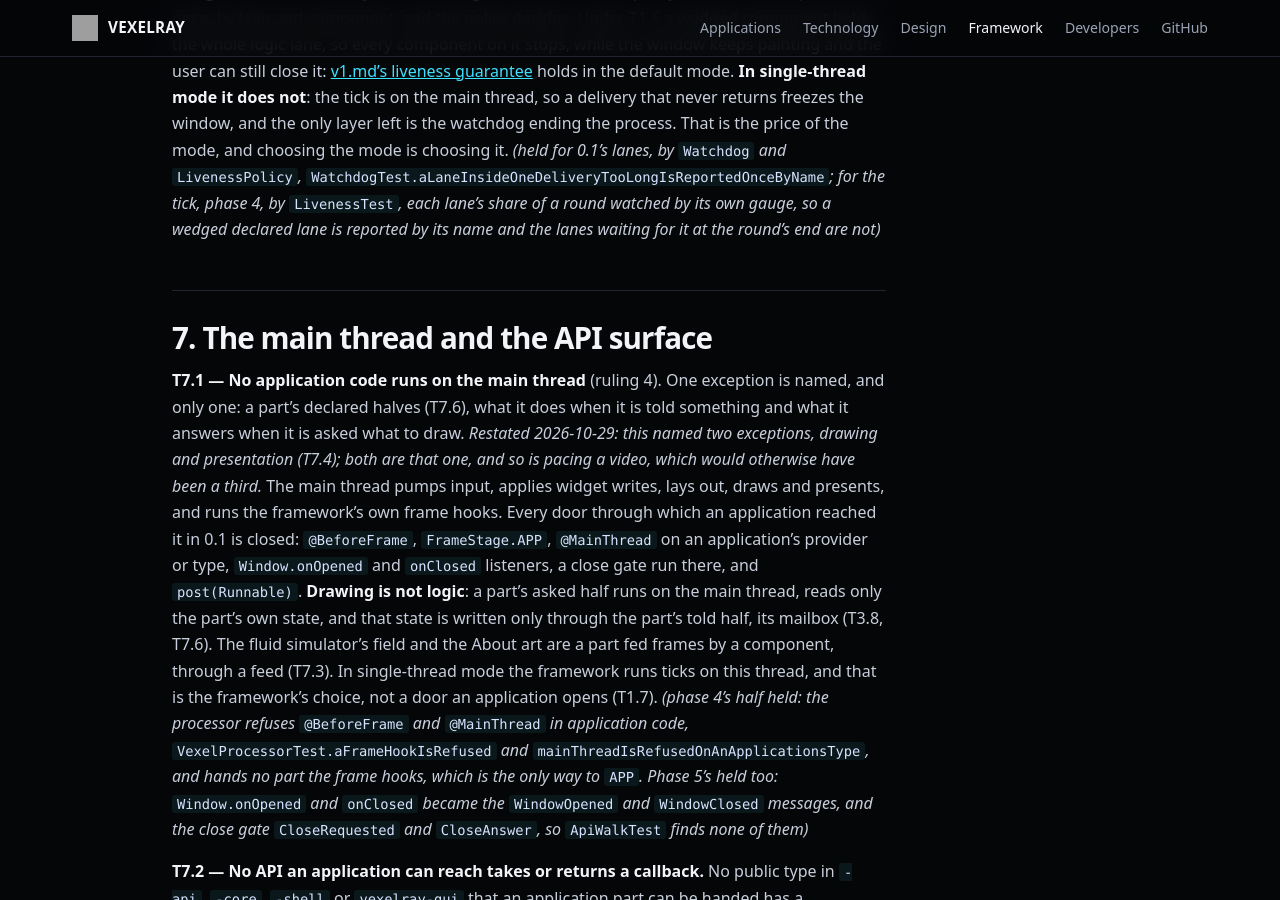
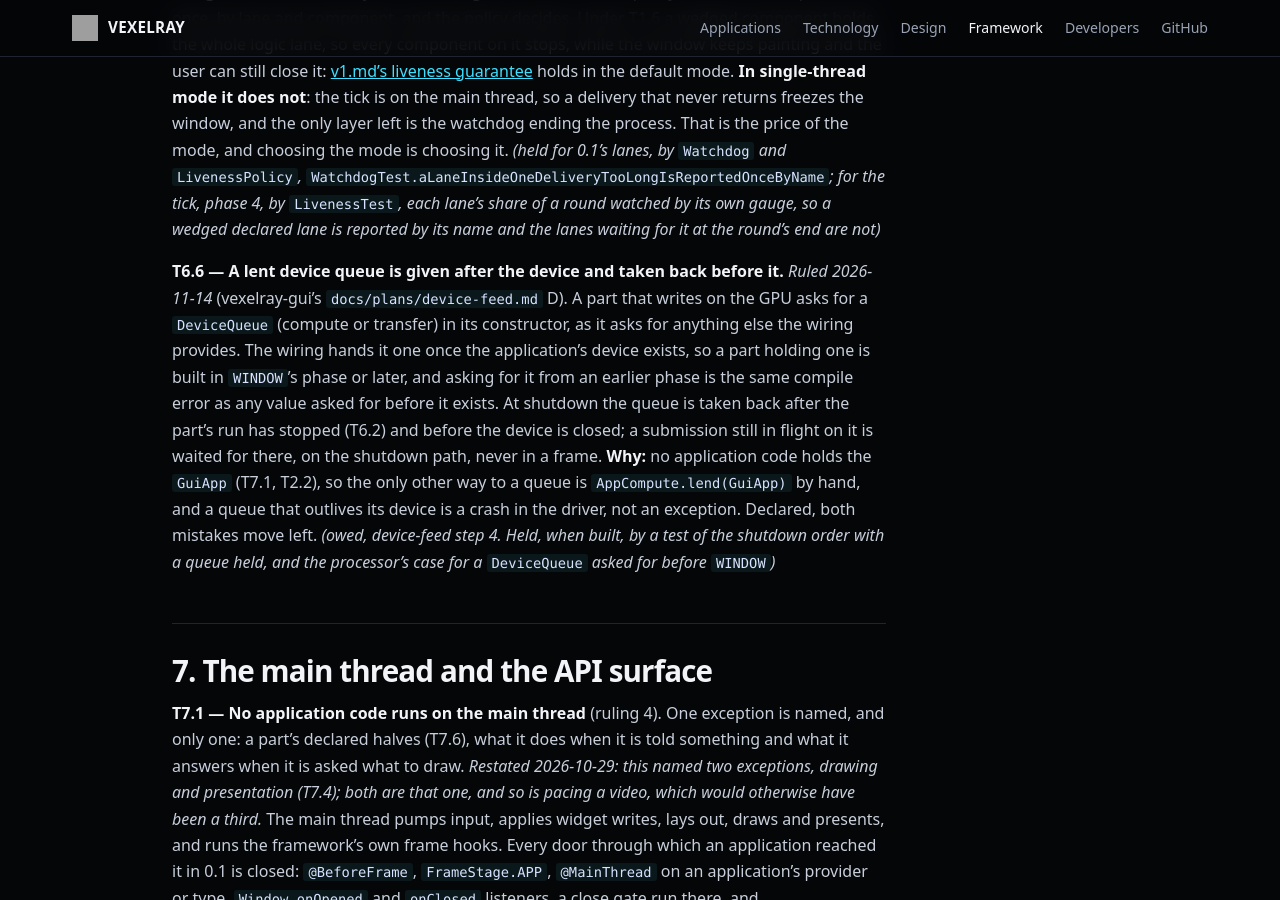
Before and after one commit to sibarum/vexelray-framework, a Jekyll site: the page built from docs/threading.md, in a window 1280 px wide and 900 px high, scrolled down 13586 px. Built offline with Jekyll 4.4.1, drawn with Linux system fonts in a browser that asks for light colours; our own code applies the rules of GitHub Pages for plain Markdown files; some of the changed text lies outside the part shown.

Commit message:
threading.md: the device feed (T7.3), a technique's record (T7.6), the lent queue (T6.6)
Device feed step 1. T6.6 is the author's ruling of 2026-11-14: a producer's
GPU queue is a declared service, given after the device and taken back
before it.

Co-Authored-By: Claude Opus 5.5 <noreply@anthropic.com>

```diff
--- a/docs/threading.md
+++ b/docs/threading.md
@@ -429,6 +429,17 @@ mode, and choosing the mode is choosing it. *(held for 0.1's lanes, by `Watchdog
 share of a round watched by its own gauge, so a wedged declared lane is reported by its name and the lanes waiting
 for it at the round's end are not)*
 
+**T6.6 — A lent device queue is given after the device and taken back before it.** *Ruled 2026-11-14* (vexelray-gui's
+`docs/plans/device-feed.md` D). A part that writes on the GPU asks for a `DeviceQueue` (compute or transfer) in its
+constructor, as it asks for anything else the wiring provides. The wiring hands it one once the application's device
+exists, so a part holding one is built in `WINDOW`'s phase or later, and asking for it from an earlier phase is the
+same compile error as any value asked for before it exists. At shutdown the queue is taken back after the part's run
+has stopped (T6.2) and before the device is closed; a submission still in flight on it is waited for there, on the
+shutdown path, never in a frame. **Why:** no application code holds the `GuiApp` (T7.1, T2.2), so the only other way
+to a queue is `AppCompute.lend(GuiApp)` by hand, and a queue that outlives its device is a crash in the driver, not an
+exception. Declared, both mistakes move left. *(owed, device-feed step 4. Held, when built, by a test of the shutdown
+order with a queue held, and the processor's case for a `DeviceQueue` asked for before `WINDOW`)*
+
 ## 7. The main thread and the API surface
 
 **T7.1 — No application code runs on the main thread** (ruling 4). One exception is named, and only one: a
@@ -516,7 +527,13 @@ that one producer off the GUI thread writes and a part's asked half reads, is on
 handing something in, with one writer, one reader, no lock in the read and nothing called across it, and it is how
 pixels made off the GUI thread reach a part without crossing the bus. *Built 2026-10-31 as vexelray-gui's `Feed`*
 (frame-contract.md D): device-free, its slots in the heap, each renderer uploading the slot shown; the processor
-accepts a `Feed` as a handle in a payload and in a view's drawn state, and nowhere else (`Shareable.FEED`). *(owed, phase 5. Held, when built, by a test that reads the shell's and
+accepts a `Feed` as a handle in a payload and in a view's drawn state, and nowhere else (`Shareable.FEED`). *Added
+2026-11-14:* **the device feed** is the same entry with its slots on the application's device (vexelray-gui's
+`docs/plans/device-feed.md` A). The producer writes a slot on a lent queue (T6.6) and hands it over with the timeline
+value its submission signals; a slot is shown only once that value is reached, read without waiting, and comes free
+on the fence of the frame that last sampled it. It adds no lock, no wait on the GUI thread and no call across: it is
+still one writer, one reader, and a handle in a payload. It is the only new shared memory the device work brings.
+*(owed, phase 5. Held, when built, by a test that reads the shell's and
 core's sources against the list. In 0.1 `Window`, `Windows`, `HeldDialogs`, `AboutIntro` and `UndoFeedback` hold
 locks and volatiles for state the main thread and the handler pool both touched)*
 
@@ -592,7 +609,14 @@ same seam as its input handlers, `Seams.ask`, which is the widget library's as w
 `spi`, which no `@View` may import). It is library code, so the library's tests hold it to the asked half's rules,
 as they hold a widget's click and key handlers; the processor checks an application's `@Draw` only. vexelray-codec's
 `ImageView` and `VideoView` are the first. Which seam is whose, and how a widget writes and tests its asked half:
-vexelray-gui's `docs/reference/seams.md`.
+vexelray-gui's `docs/reference/seams.md`. *Added 2026-11-14:* **a technique's `record`** runs on the GUI thread too,
+and is not a third half. A technique view (vexelray-gui's `docs/plans/device-feed.md` C) is a node whose pixels a
+`RenderTechnique` records into the frame; the asked half chooses (the slot, the camera, a blend) through `Drawn`, and
+the technique draws what was chosen. A technique is declared, never called: the host realizes it, records it once per
+frame the node is drawn, and closes it. It is library code, as a widget's asked half is, held to vexelray's
+`techniques.md` (one thread, nothing made in `record`, never blocking) by its own tests, an application's own
+technique included; the processor checks that it is declared and not called directly, and does not read `record`,
+whose body is Vulkan through Panama. *Ruled 2026-11-13 (device-feed open question 2). Owed, device-feed step 4.*
 **Why:** drawing, presentation and pacing a video are one thing, the author's ruling, and a list of exceptions grows
 by one door per kind of moving thing. A declared step is already not a callback (T7.2), and the asked half is the
 same kind of declaration with a frame's conditions added. *(partly held. The host half is built in vexelray-gui
@@ -621,7 +645,7 @@ The point of the column is that the unenforced rules are a list rather than an i
 | **3 Ownership** | T3.1, T3.7, T3.8 | | T3.3 | | T3.4, T3.6 | T3.2, T3.5, T3.9 | |
 | **4 Channels** | T4.3, T4.6 | T4.1, T4.2, T4.5, T4.7, T4.8 | | | | | T4.4 |
 | **5 Completion** | | T5.1, T5.3, T5.5, T5.6, T5.7, T5.8 | | | | T5.4 | T5.2 |
-| **6 Lifecycle** | T6.4 | T6.1, T6.2, T6.5 | | | T6.3 | | |
+| **6 Lifecycle** | T6.4 | T6.1, T6.2, T6.5, T6.6 | | | T6.3 | | |
 | **7 Main thread** | | T7.1, T7.2, T7.3, T7.4, T7.5, T7.6 | | | | | |
 
 Where a rule is held for its 0.1 form and owed for its 0.2 form, it is counted as owed: what the column answers is
```
